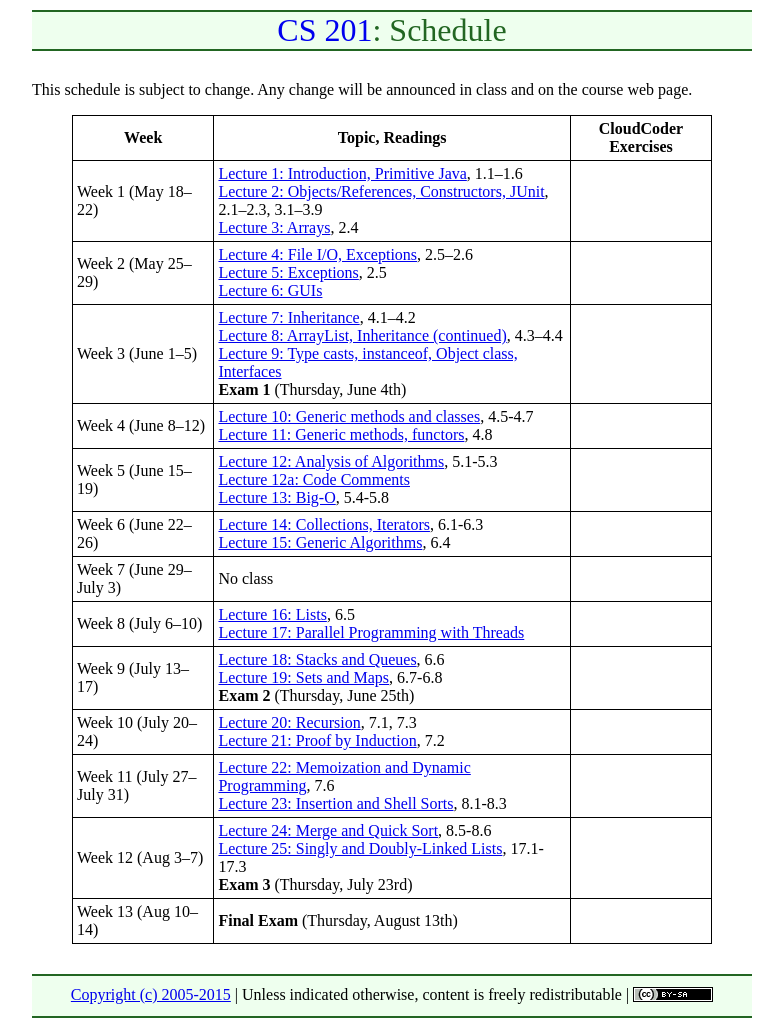
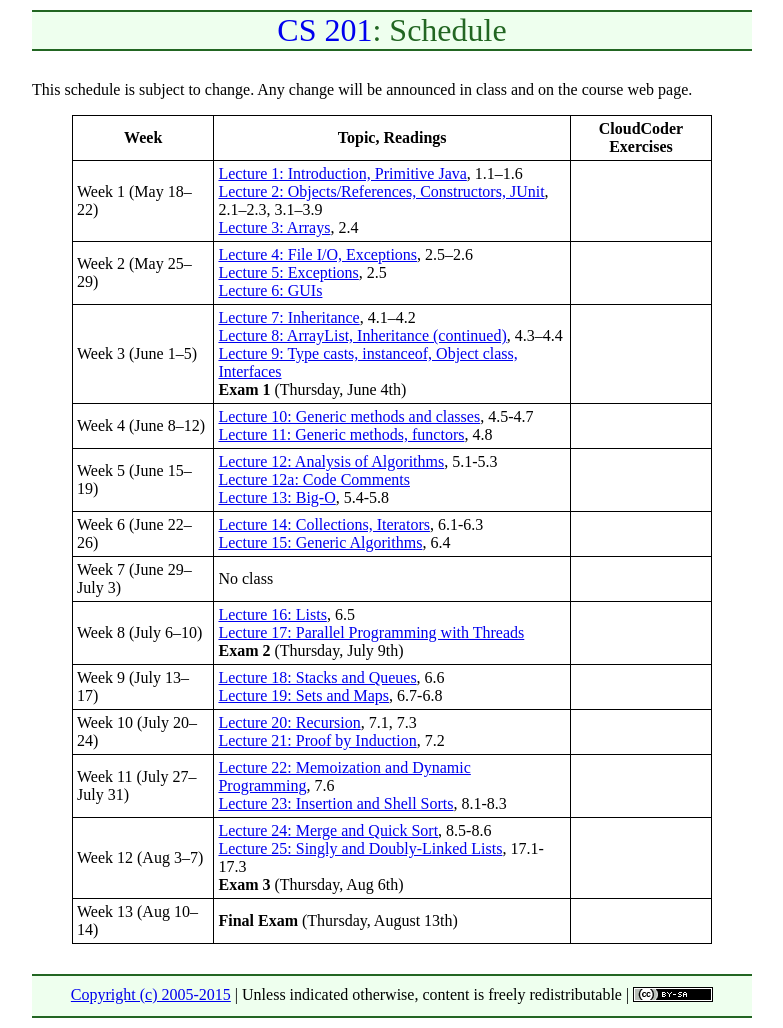
Before and after one commit to ycpcs/cs201-summer2015, a Jekyll site: the page built from schedule.md, in a window 1280 px wide. Shown: the whole page, without its empty margins (248-1031 px from the left). Built offline with Jekyll 4.4.1, drawn with Linux system fonts in a browser that asks for light colours; nearby versions of some CDN libraries; Markdown is read by kramdown in place of the engine named in the settings.

Commit message:
move exams around a bit more

```diff
--- a/schedule.md
+++ b/schedule.md
@@ -15,9 +15,9 @@ announced in class and on the course web page.
 > Week 5 (June 15&ndash;19) | [Lecture 12: Analysis of Algorithms](lectures/lecture12.html), 5.1-5.3 <br> [Lecture 12a: Code Comments](lectures/lecture12a.html) <br> [Lecture 13: Big-O](lectures/lecture13.html), 5.4-5.8
 > Week 6 (June 22&ndash;26) | [Lecture 14: Collections, Iterators](lectures/lecture14.html), 6.1-6.3 <br> [Lecture 15: Generic Algorithms](lectures/lecture15.html), 6.4   |
 > Week 7 (June 29&ndash;July 3) | No class |
-> Week 8 (July 6&ndash;10) | [Lecture 16: Lists](lectures/lecture16.html), 6.5 <br> [Lecture 17: Parallel Programming with Threads](lectures/lecture17.html) |
-> Week 9 (July 13&ndash;17) | [Lecture 18: Stacks and Queues](lectures/lecture18.html), 6.6 <br> [Lecture 19: Sets and Maps](lectures/lecture19.html), 6.7-6.8 <br>**Exam 2** (Thursday, June 25th) |
+> Week 8 (July 6&ndash;10) | [Lecture 16: Lists](lectures/lecture16.html), 6.5 <br> [Lecture 17: Parallel Programming with Threads](lectures/lecture17.html) <br>**Exam 2** (Thursday, July 9th) |
+> Week 9 (July 13&ndash;17) | [Lecture 18: Stacks and Queues](lectures/lecture18.html), 6.6 <br> [Lecture 19: Sets and Maps](lectures/lecture19.html), 6.7-6.8 |
 > Week 10 (July 20&ndash;24) | [Lecture 20: Recursion](lectures/lecture20.html), 7.1, 7.3 <br> [Lecture 21: Proof by Induction](lectures/lecture21.html), 7.2 |
 > Week 11 (July 27&ndash;July 31) | [Lecture 22: Memoization and Dynamic Programming](lectures/lecture22.html), 7.6 <br> [Lecture 23: Insertion and Shell Sorts](lectures/lecture23.html), 8.1-8.3  |
-> Week 12 (Aug 3&ndash;7) |  [Lecture 24: Merge and Quick Sort](lectures/lecture24.html), 8.5-8.6 <br> [Lecture 25: Singly and Doubly-Linked Lists](lectures/lecture25.html), 17.1-17.3<br>**Exam 3** (Thursday, July 23rd) |
+> Week 12 (Aug 3&ndash;7) |  [Lecture 24: Merge and Quick Sort](lectures/lecture24.html), 8.5-8.6 <br> [Lecture 25: Singly and Doubly-Linked Lists](lectures/lecture25.html), 17.1-17.3<br>**Exam 3** (Thursday, Aug 6th) |
 > Week 13 (Aug 10&ndash;14) |**Final Exam** (Thursday, August 13th) |
```
